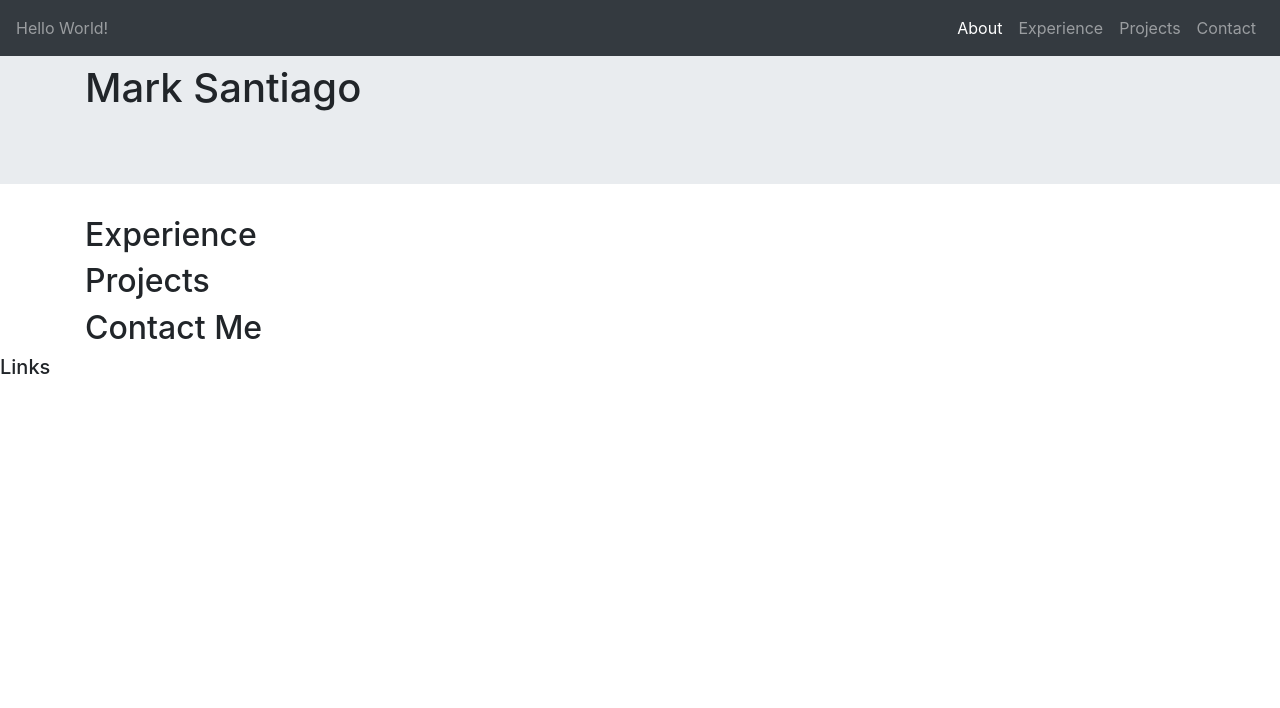
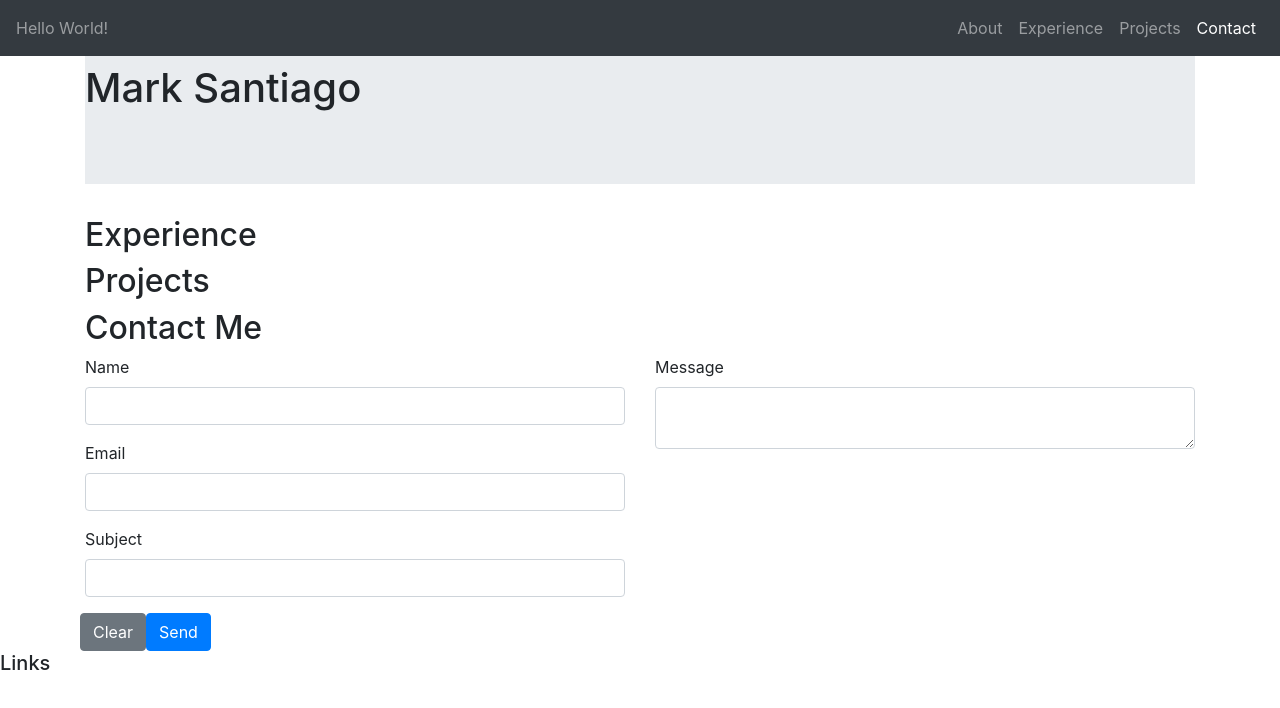
Before and after one commit to santiago-mark/Portfolio, a website: page index.html in a window 1280 px wide. Drawn offline with nearby package versions, Linux system fonts and the light colour scheme.

Commit message:
added scrollspy to navbar and started contact form

```diff
--- a/css/styles.css
+++ b/css/styles.css
@@ -0,0 +1,4 @@
+body {
+    position: relative;
+    overflow-y: scroll;
+}
--- a/index.html
+++ b/index.html
@@ -16,49 +16,85 @@
 </head>
 
 <body>
-    <div>
-        <nav class="navbar navbar-expand-sm navbar-dark bg-dark fixed-top">
-            <div class="collapse navbar-collapse" id="menuNavbar">
+    <header>
+        <nav class="navbar navbar-expand-sm navbar-dark bg-dark fixed-top" id="menuNavBar">
+            <div class="collapse navbar-collapse">
                 <span class="navbar-text">Hello World!</span>
                 <ul class="navbar-nav ml-auto">
-                    <li class="nav-item active">
-                        <a class="nav-link" href="#">About</a>
+                    <li class="nav-item">
+                        <a class="nav-link" href="#about">About</a>
                     </li>
                     <li class="nav-item ">
-                        <a class="nav-link" href="#">Experience</a>
+                        <a class="nav-link" href="#experience">Experience</a>
                     </li>
                     <li class="nav-item ">
-                        <a class="nav-link" href="#">Projects</a>
+                        <a class="nav-link" href="#projects">Projects</a>
                     </li>
                     <li class="nav-item ">
-                        <a class="nav-link" href="#">Contact</a>
+                        <a class="nav-link" href="#contact">Contact</a>
                     </li>
                 </ul>
             </div>
         </nav>
-    </div>
+    </header>
 
-    <header class="jumbotron jumbotron-fluid">
-        <div class="container">
+    <div data-spy="scroll" data-target="#menuNavBar" data-offset="0" class="container">
+        <div class="jumbotron jumbotron-fluid" id="about">
             <div class="row">
                 <div class="col">
                     <h1>Mark Santiago</h1>
+
                 </div>
             </div>
         </div>
-    </header>
 
-    <div id="experience" class="container">
-        <h2>Experience</h2>
+
+        <div id="experience">
+            <h2>Experience</h2>
+
+        </div>
+
+        <div id="projects">
+            <h2>Projects</h2>
+
+        </div>
+
+        <div id="contact">
+                <form>
+                    <h2>Contact Me</h2>
+                    <div class="row">
+                        <div class="col-6">
+                            <div class="form-group">
+                                <label for="senderName">Name</label>
+                                <input type="text" class="form-control" id="senderName">
+                            </div>
+                            <div class="form-group">
+                                <label for="emailAddress">Email</label>
+                                <input type="email" class="form-control" id="emailAddress">
+                            </div>
+                            <div class="form-group">
+                                <label for="subjectLine">Subject</label>
+                                <input type="text" class="form-control" id="subjectLine">
+                            </div>
+                        </div>
+                        <div class="col form-group">
+                            <label for="message">Message</label>
+                            <textarea type="text" class="form-control" id="message"></textarea>
+                        </div>
+                    </div>
+
+
+
+                    <div class="form-row">
+                        <button type="button" class="btn btn-secondary">Clear</button>
+                        <button type="submit" class="btn btn-primary">Send</button>
+                    </div>
+                </form>
+
+        </div>
     </div>
 
-    <div id="projects" class="container">
-        <h2>Projects</h2>
-    </div>
 
-    <div id="contact" class="container">
-        <h2>Contact Me</h2>
-    </div>
 
     <footer>
         <div>
@@ -71,5 +107,7 @@
     <script src="node_modules/jquery/dist/jquery.slim.min.js"></script>
     <script src="node_modules/popper.js/dist/umd/popper.min.js"></script>
     <script src="node_modules/bootstrap/dist/js/bootstrap.min.js"></script>
+
+    <script src="js/scripts.js"></script>
 </body>
 </html>
--- /dev/null
+++ b/js/scripts.js
@@ -0,0 +1 @@
+$('body').scrollspy({ target: '#menuNavBar' })
```
